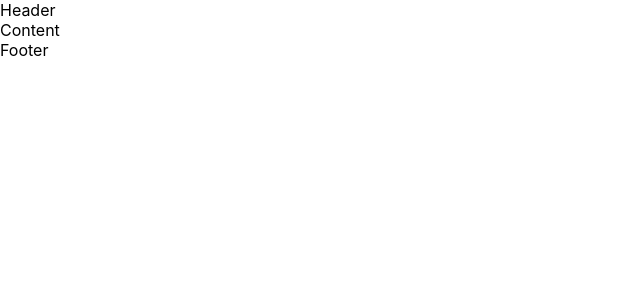
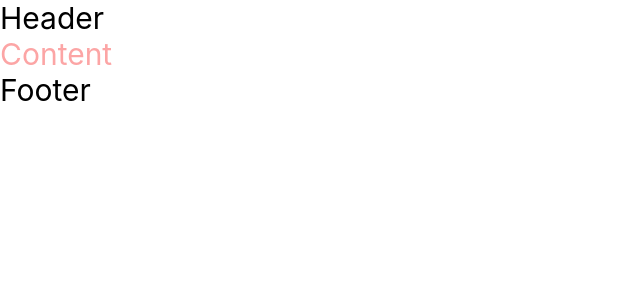
Before and after one commit to NHHung26/DoAnWeb, a React (Create React App) app: page / in a window 1280 px wide. Shown: the top 300 px of the page, without its empty margins (0-640 px from the left). Built offline with nearby package versions, Linux system fonts and the light colour scheme.

Commit message:
re-config-tailwincss

```diff
--- a/src/App.js
+++ b/src/App.js
@@ -4,7 +4,7 @@ import RouterCustom from "./routes/router";
 
 function App() {
   return (
-    <div className="App">
+    <div className="App text-3xl">
       <BrowserRouter>
         <RouterCustom />
       </BrowserRouter>
--- a/src/pages/HomePage/index.js
+++ b/src/pages/HomePage/index.js
@@ -1,5 +1,11 @@
 import React from "react";
 
 export default function HomePage() {
-  return <div>Content</div>;
+  return (
+    <div>
+      <div>
+        <h1 className=" text-red-300">Content</h1>
+      </div>
+    </div>
+  );
 }
--- a/tailwind.config.js
+++ b/tailwind.config.js
@@ -1,6 +1,6 @@
 /** @type {import('tailwindcss').Config} */
 module.exports = {
-  content: ["./src/**/*.{html,js}"],
+  content: ["./src/**/*.{js,jsx,ts,tsx}"],
   theme: {
     extend: {},
   },
```
Also changed, not shown: src/index.css (+7 -3 lines).
